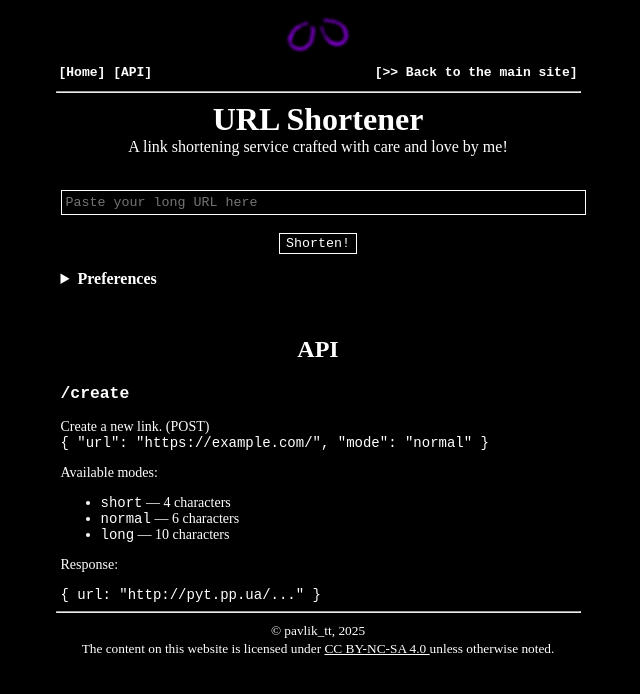
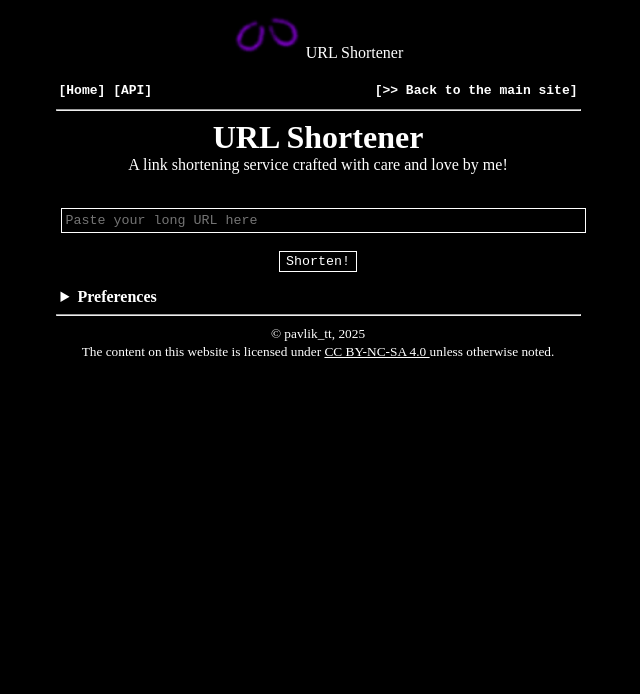
Before and after one commit to pavliks-website/url.pavliktt.pp.ua, a Jekyll site: the page built from index.html, in a window 1280 px wide. Shown: the top 694 px of the page, without its empty margins (322-962 px from the left). Built offline with Jekyll 4.4.1, drawn with Linux system fonts in a browser that asks for light colours.

```diff
--- a/_config.yml
+++ b/_config.yml
@@ -18,23 +18,20 @@
 # You can create any custom variable you would like, and they will be accessible
 # in the templates via {{ site.myvariable }}.
 
-title: pavlik_tt
+title: pavlik_tt's URL shortener
 email: pavliktt@pyt.pp.ua
-description: my website i guess?
+description: url shortener service, built with care and love by pavlik_tt! <3
 #description: >- # this means to ignore newlines until "baseurl:"
 #  Write an awesome description for your new site here. You can edit this
 #  line in _config.yml. It will appear in your document head meta (for
 #  Google search results) and in your feed.xml site description.
 baseurl: "" # the subpath of your site, e.g. /blog
-url: "http://pavliktt.pp.ua" # the base hostname & protocol for your site, e.g. http://example.com
+url: "http://url.pavliktt.pp.ua" # the base hostname & protocol for your site, e.g. http://example.com
 #twitter_username: jekyllrb
 github_username:  pavlik-dev
 
 # Build settings
 theme: null
-plugins:
-  - jekyll-feed
-  - jekyll-archives
 
 #markdown: kramdown
 #kramdown:
@@ -45,15 +42,7 @@ kramdown:
   input: GFM
   syntax_highlighter: null
 
-jekyll-archives:
-  enabled:
-    - year
-  layout: archive
-  permalinks:
-    year: /blog/:year/
-  title: "Archives"
-
-repository: pavlik-dev.github.io
+repository: url-shortener
 
 permalink: /blog/:year/:month/:day/:slug/
 
--- a/_includes/header.html
+++ b/_includes/header.html
@@ -1,6 +1,9 @@
 <header>
-    <img id="header-logo" style="margin-top: 5px; width:69px; height:46px"
-        src="{{ "/res/img/header.gif" | relative_url }}" width="104" height="69" alt="pavlik_tt">
+    <div style="vertical-align: middle;">
+        <img id="header-logo" style="margin-top: 5px; width:69px; height:46px"
+            src="{{ "/res/img/header.gif" | relative_url }}" width="104" height="69" alt="pavlik_tt">
+        URL Shortener
+    </div>
     <br />
     <nav style="width:100%">
         <table class="navbar">
--- a/index.html
+++ b/index.html
@@ -35,28 +35,6 @@ title: URL Shortener
             <a id="short-url" href="..." style="font-size: 1.1em; font-family: monospace;">...</a>
         </div>
     </form>
-
-    <h2 style="margin-top: 2em;">API</h2>
-    <div style="text-align: left; font-size: 14px;">
-        <h3><code>/create</code></h3>
-        <p>
-            Create a new link. (POST)
-            <br>
-            <code>
-                { "url": "https://example.com/", "mode": "normal" }
-            </code>
-        </p>
-        <p>Available modes:</p>
-        <ul>
-            <li><code>short</code> — 4 characters</li>
-            <li><code>normal</code> — 6 characters</li>
-            <li><code>long</code> — 10 characters</li>
-        </ul>
-        <p>Response:</p>
-        <code>
-            { url: "http://pyt.pp.ua/..." }
-        </code>
-    </div>
 </div>
 
 <script>
@@ -92,7 +70,8 @@ title: URL Shortener
             try {
                 json = await resp.json();
             } catch (e) { }
-            document.getElementById('error').innerHTML = json.error || error_map[resp.status] || `HTTP ${resp.status} ${resp.statusText}`;
+            document.getElementById('error').innerHTML = json.error ||
+                error_map[resp.status] || `HTTP ${resp.status} ${resp.statusText}`;
             return false;
         }
 
```
